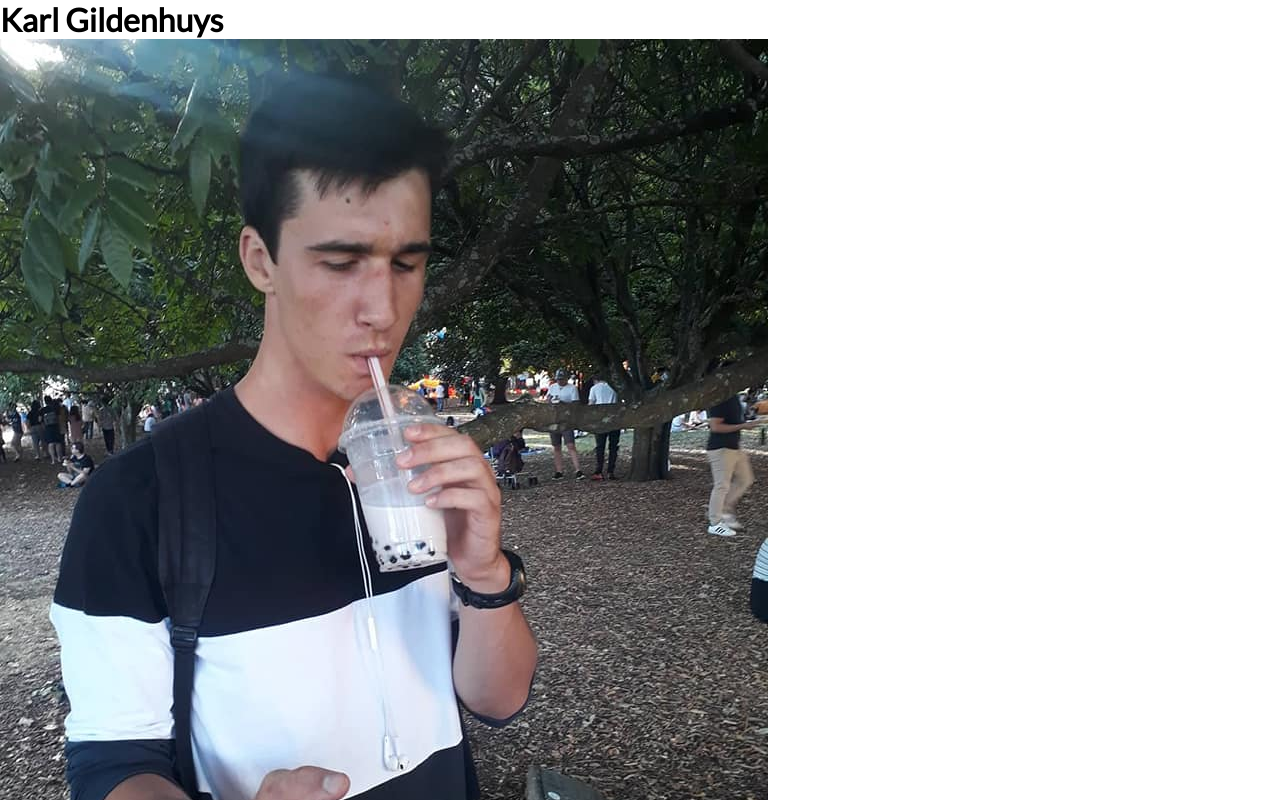
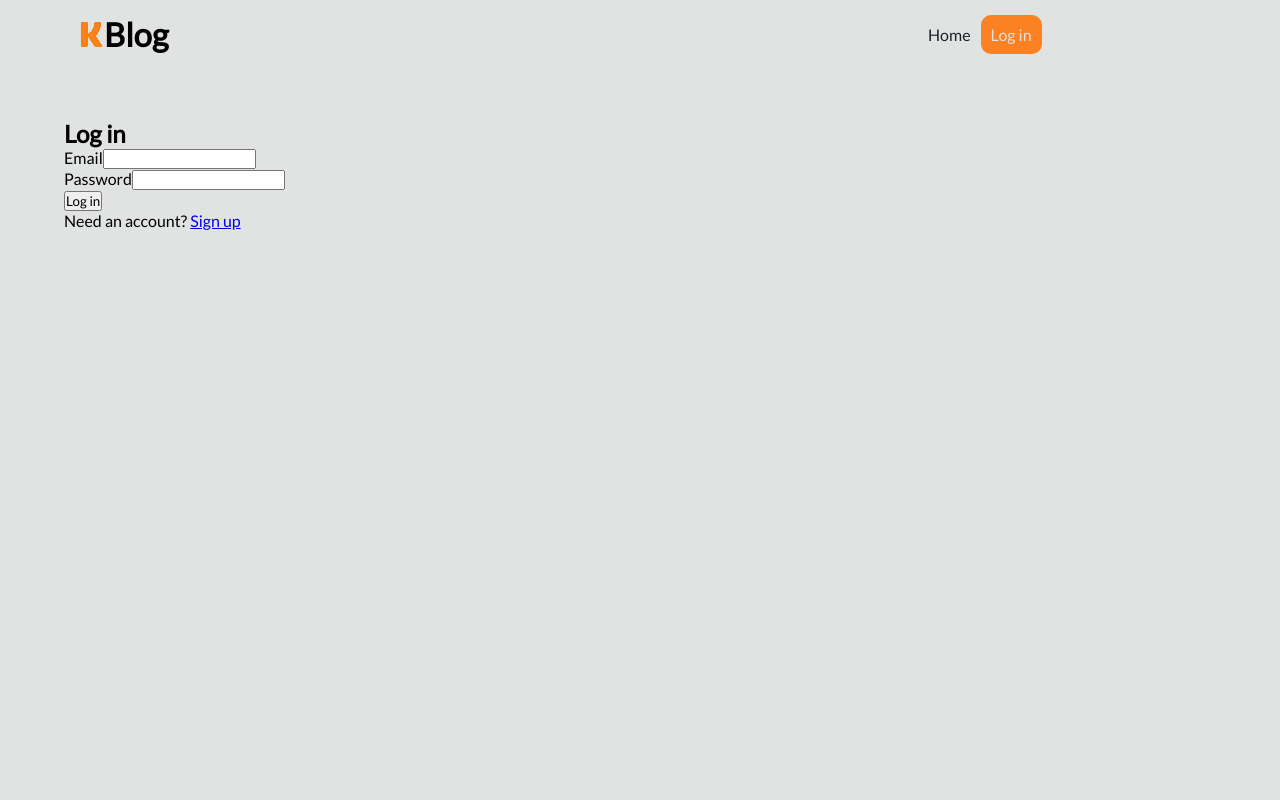
Before and after one commit to KarlGilden/Blog-website, a React (Create React App) app: page /login in a window 1280 px wide. Shown: the top 800 px of the page. Built offline with nearby package versions, Linux system fonts and the light colour scheme; no server answers.

Commit message:
add editable posts

```diff
--- a/src/App.css
+++ b/src/App.css
@@ -4,3 +4,107 @@
   padding: 0;
   font-family: "Lato";
 }
+body{
+  background-color: #E1E2E2;
+}
+
+.menu-text{
+  font-size: 1em;
+}
+
+.primary-bg{
+  background-color: #1D2228;
+}
+
+.primary-fg{
+  background-color: #FB8122;
+}
+
+.off-white{
+  background-color: #E1E2E2;
+}
+
+.primary-text{
+  color: #E1E2E2;
+}
+
+.secondary-text{
+  color: #1D2228;
+}
+
+.nav{
+  display: flex;
+  justify-content: space-between;
+  align-items: center;
+  padding: 0px 5% 0px 5%;
+}
+
+.links{
+  display: flex;
+  width: 25%;
+  align-items: center;
+}
+
+.nav-link{
+  text-decoration: none;
+  color: #1D2228;
+  margin-right: 10px;
+}
+
+.nav-link:hover{
+  color: #FB8122;
+  transition: ease-in-out 0.2s;
+  cursor: pointer;
+}
+
+.logo-wrapper{
+  font-size: 1.75em;
+  padding: 15px;
+
+}
+.logo{
+  width: 25px;
+}
+
+.nav-button{
+  background-color: #FB8122;
+  color: #E1E2E2;
+  text-decoration: none;
+  border-radius: 10px;
+  padding: 10px;
+}
+
+.nav-button a{
+  color: #E1E2E2;
+}
+
+.nav-button:hover{
+  background-color: #df721e;
+}
+
+.nav-button a:hover{
+  color: #E1E2E2;
+}
+
+.page-wrapper{
+  padding: 50px 5%;
+}
+
+.post-link{
+  text-decoration: none;
+}
+.post{
+  margin: 20px;
+  padding: 20px;
+  width: 350px;
+  border-radius: 20px;
+}
+
+.latest{
+  display: flex;
+}
+
+.header{
+  display: flex;
+  justify-content: space-between;
+}
--- a/src/App.js
+++ b/src/App.js
@@ -7,6 +7,7 @@ import Menubar from './components/Menubar';
 import PostView from './pages/PostView';
 import AddPostPage from './pages/AddPostPage';
 import PrivateRoute from './components/PrivateRoute';
+import EditPage from './pages/EditPage';
 function App() {
   return (
     <>
@@ -14,9 +15,20 @@ function App() {
         <AuthProvider>
           <Menubar/>
           <Routes>
+
             <Route path="/" element={<HomePage/>}/>
             <Route path="/login" element={<LoginPage/>}/>
             <Route path="/post/:id" element={<PostView/>}/>
+
+            <Route
+              path="/edit/:id"
+              element={
+                <PrivateRoute>
+                  <EditPage />
+                </PrivateRoute>
+                }
+            />
+
             <Route
               path="/add-post"
               element={
@@ -25,6 +37,7 @@ function App() {
                 </PrivateRoute>
                 }
             />
+
           </Routes>
         </AuthProvider>
       </Router>
--- a/src/components/Menubar.js
+++ b/src/components/Menubar.js
@@ -1,6 +1,6 @@
 import React, { useState } from 'react'
 import {Link} from "react-router-dom"
-import profile from '../images/dp2.jpg'
+import logo from '../images/Untitled.svg'
 import LoginPage from '../pages/LoginPage';
 import { useAuth } from '../contexts/AuthContext'
 
@@ -11,34 +11,26 @@ function Menubar() {
         <>
         {user ?
 
-            <div className="side-nav">
-                <div className="nav-header">
-                    <h1>Karl Gildenhuys</h1>
-                    <div className="profile-wrapper">
-                        <img className="profile" src={profile} alt="photo" />
-                    </div>
-                    <p>Welcome to my blog. This is a space where I can write about my experiences and growth as a web developer</p>
+            <div className="nav off-white">
+                <div className="logo-wrapper">
+                    <h3><img className="logo" src={logo} alt="NA" />Blog</h3>
                 </div>
-
-                <Link className="nav-link" to="/">Home</Link>
-                <Link className="nav-link" to="/add-post">New Post</Link>
-                <Link onClick={logout} className="nav-button" to="/">Log out</Link>
+                <div className="links menu-text">
+                    <Link className="nav-link" to="/">Home</Link>
+                    <Link className="nav-link" to="/add-post">New Post</Link>
+                    <Link onClick={logout} className="nav-button" to="/">Log out</Link>
+                </div>
             </div>
 
         :
-        <div className="side-nav">
-
-            <div className="nav-header">
-                <h1>Karl Gildenhuys</h1>
-                <div className="profile-wrapper">
-                    <img className="profile" src={profile} alt="photo" />
-                </div>
-                <p>Welcome to my blog. This is a space where I can write about my experiences and growth as a web developer</p>
+        <div className="nav off-white">
+            <div className="logo-wrapper">
+                <h3><img className="logo" src={logo} alt="NA" />Blog</h3>
             </div>
-
-            <Link className="nav-link" to="/">Home</Link>
-            <Link className="nav-button" to="/login">Log in</Link>
-
+            <div className="links menu-text">
+                <Link className="nav-link" to="/">Home</Link>
+                <Link className="nav-button" to="/login">Log in</Link>
+            </div>
         </div>
 
         }
--- a/src/components/Post.js
+++ b/src/components/Post.js
@@ -2,7 +2,7 @@ import React from 'react'
 
 function Post(props) {
     return (
-        <div className="post">
+        <div className="post secondary-text off-white">
             <h1>{props.title}</h1>
             <small>{props.date}</small>
             <p>{props.content}</p>
--- a/src/components/Tag.js
+++ b/src/components/Tag.js
@@ -2,7 +2,7 @@ import React from 'react'
 
 function Tag(props) {
     return (
-        <div className="tag">
+        <div className="tag primary-text">
             <small>{props.text}</small>
         </div>
     )
--- /dev/null
+++ b/src/pages/EditPage.js
@@ -0,0 +1,99 @@
+import React, {useState, useEffect} from 'react'
+import { AiOutlineArrowLeft } from 'react-icons/ai';
+import { useNavigate, useParams } from 'react-router-dom'
+import { doc, updateDoc, getDoc } from "firebase/firestore";
+import {db} from '../firebase'
+function EditPage() {
+    const [title, setTitle] = useState("")
+    const [loading, setLoading] = useState(true)
+    const [content, setContent] = useState("")
+    const navigate = useNavigate()
+    let {id} = useParams()
+
+    useEffect(()=>{
+        getPost()
+    },[])
+
+    const handleSubmit = async() => {
+        const docRef = doc(db, "posts", id);
+
+        await updateDoc(docRef, {
+            title: title,
+            content: content
+          });
+          navigate('/')
+    }
+
+    const getPost = async () => {
+        setLoading(true)
+        const docRef = doc(db, "posts", id);
+        const docSnap = await getDoc(docRef);
+        if (docSnap.exists()) {
+            console.log("Document data:", docSnap.data());
+            setContent(docSnap.data().content)
+            setTitle(docSnap.data().title)
+            setLoading(false)
+          } else {
+            console.log("No such document!");
+          }
+    }
+
+    return (
+        <div className="page-wrapper">
+            {loading ?
+            <div className="content">
+            <div>
+                <AiOutlineArrowLeft className="back-arrow" onClick={() => navigate(-1)}/>
+            </div>
+            <hr className="separator" />
+            <div className="form">
+                <input
+                placeholder="Title"
+                type="text"
+                onChange={(e)=>{
+                    setTitle(e.target.value)
+                }}
+                />
+                <textarea
+                placeholder="Write away..."
+                type="text"
+                onChange={(e)=>{
+                    setContent(e.target.value)
+                }}
+                />
+                <button onClick={handleSubmit}>Post!</button>
+            </div>
+        </div>
+            :
+            <div className="content">
+                <div>
+                    <AiOutlineArrowLeft className="back-arrow" onClick={() => navigate(-1)}/>
+                </div>
+                <hr className="separator" />
+                <div className="form">
+                    <input
+                    value={title}
+                    placeholder="Title"
+                    type="text"
+                    onChange={(e)=>{
+                        setTitle(e.target.value)
+                    }}
+                    />
+                    <textarea
+                    value={content}
+                    placeholder="Write away..."
+                    type="text"
+                    onChange={(e)=>{
+                        setContent(e.target.value)
+                    }}
+                    />
+                    <button onClick={handleSubmit}>Post!</button>
+                </div>
+            </div>
+            }
+
+        </div>
+    )
+}
+
+export default EditPage
--- a/src/pages/HomePage.js
+++ b/src/pages/HomePage.js
@@ -25,7 +25,7 @@ function HomePage() {
     }
 
     return (
-        <div className="page-wrapper">
+        <div className="page-wrapper primary-bg">
         {loading ?
         <div className="content">
             <Tag text={"Latest Posts"}/>
@@ -33,16 +33,16 @@ function HomePage() {
         :
         <div className="content">
                 <Tag text={"Latest Posts"}/>
-                <div className="scrollable">
-
+                <div className="latest">
                     {posts.map((post)=>{
                         if(posts[0] == "No posts yet!"){
                             return <p>No posts yet!</p>
                         }else{
-                        return <Link to={`/post/${post.id}`}><Post title={post.title} content={post.content.slice(0, 50) + "..."} date={post.timeCreated}/></Link>
+                            return <Link className="post-link" to={`/post/${post.id}`}><Post title={post.title} content={post.content.slice(0, 50) + "..."} date={post.timeCreated}/></Link>
                         }
                     })}
                 </div>
+
 
         </div>
         }
--- a/src/pages/PostView.js
+++ b/src/pages/PostView.js
@@ -3,7 +3,9 @@ import { useParams, useNavigate} from 'react-router-dom'
 import { doc, getDoc } from "firebase/firestore"
 import {db} from "../firebase"
 import { AiOutlineArrowLeft } from 'react-icons/ai';
+import { AiFillEdit } from 'react-icons/ai';
 
+import { useAuth } from '../contexts/AuthContext'
 
 function PostView() {
     const {id} = useParams()
@@ -11,6 +13,8 @@ function PostView() {
     const [post, setPost] = useState()
     const [loading, setLoading] = useState(true)
     const navigate = useNavigate()
+    const { user, logout } = useAuth()
+
     useEffect(()=>{
         getPost()
     },[])
@@ -35,7 +39,14 @@ function PostView() {
             </div>
             :
             <div className="content">
-                <div><AiOutlineArrowLeft className="back-arrow" onClick={() => navigate(-1)}/></div>
+                <div className="header">
+                <AiOutlineArrowLeft className="post-icon back-arrow" onClick={() => navigate(-1)}/>
+                {user ?
+                    <AiFillEdit className="post-icon edit" onClick={() => navigate(`/edit/${id}`)}/>
+                :
+                <></>
+                }
+                </div>
                 <hr className="separator" />
                 <div className="scrollable">
                     <h1>{post.title}</h1>
```
Also changed, not shown: src/images/Untitled.svg (added). Lines whose indentation alone changed are shown as unchanged.
